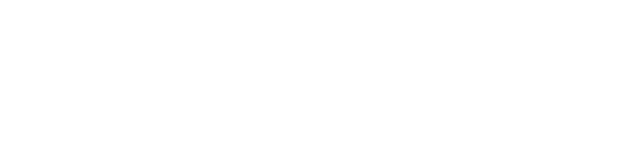
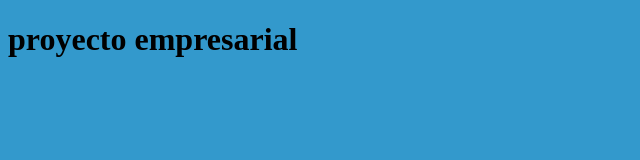
Before and after one commit to Anonymus159/cursogit, a plain HTML site: page index.html in a window 1280 px wide. Shown: the whole page, without its empty margins (0-640 px from the left). Drawn offline with Linux system fonts and the light colour scheme.

Commit message:
parrafo y tamaño de fuente

```diff
--- /dev/null
+++ b/css/css.css
@@ -0,0 +1,5 @@
+@charset "utf-8";
+/* CSS Document */
+
+body{background-color:#39C;
+}
--- a/index.html
+++ b/index.html
@@ -3,8 +3,10 @@
 <head>
 <meta charset="utf-8">
 <title>Documento sin título</title>
+<link href="css/css.css" type="text/css" rel="stylesheet">
 </head>
 
 <body>
+<h1>proyecto empresarial</h1>
 </body>
 </html>
--- /dev/null
+++ b/javascript/Untitled-2.js
@@ -0,0 +1 @@
+// JavaScript Document
```
